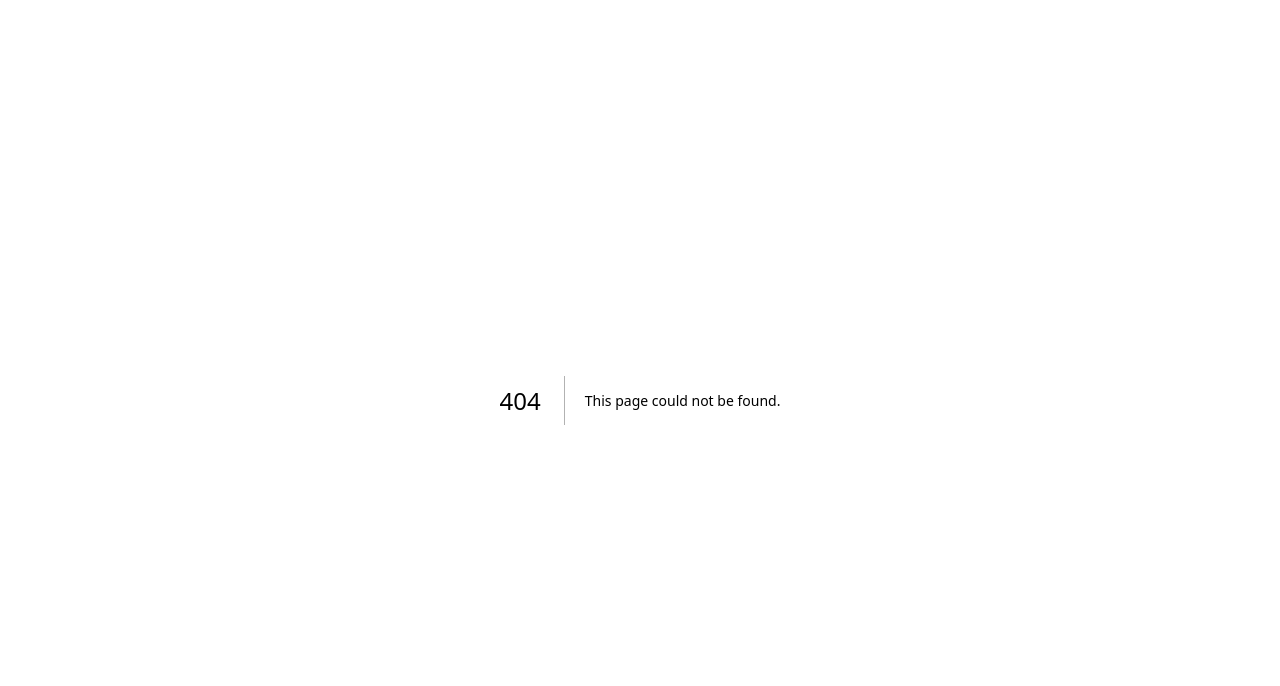
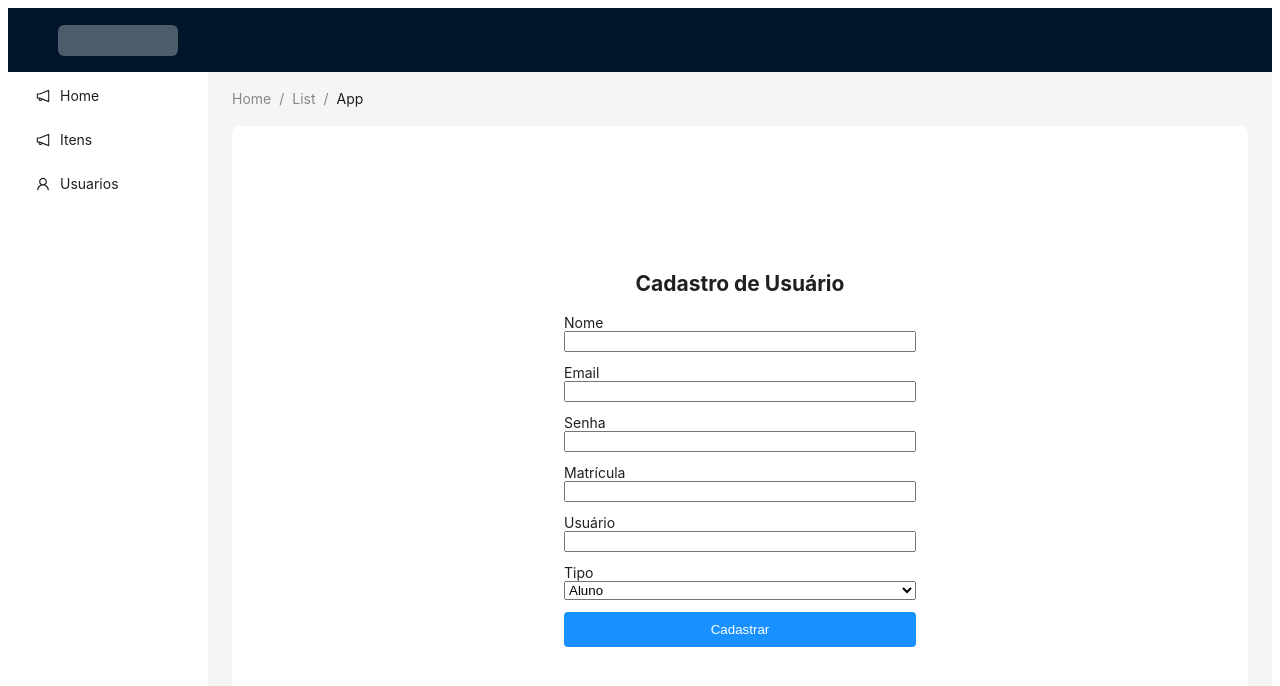
Before and after one commit to Fabrica-Unisales/pie-manager-front, a Next.js app: page /usuarios/cadastrar in a window 1280 px wide. Before the commit this address had no page. Shown: the top 686 px of the page. Built offline with nearby package versions, Linux system fonts and the light colour scheme; what @ant-design/nextjs-registry would draw is missing.

Commit message:
criação basica de uma pagina de cadastro e reformulação no login

```diff
--- /dev/null
+++ b/src/app/(auth)/usuarios/cadastrar/page.js
@@ -0,0 +1,137 @@
+"use client";
+
+import { useState, useEffect } from "react";
+import { useRouter } from "next/navigation";
+
+export default function CadastrarPage() {
+  const router = useRouter();
+  const [usuarios, setUsuarios] = useState([]);
+  const [form, setForm] = useState({
+    nome: "",
+    email: "",
+    senha: "",
+    matricula: "",
+    usuario: "",
+    tipo: "Aluno",
+  });
+
+  useEffect(() => {
+    const dados = localStorage.getItem("usuarios");
+    if (dados) {
+      setUsuarios(JSON.parse(dados));
+    }
+  }, []);
+
+  const handleChange = (e) => {
+    setForm({ ...form, [e.target.name]: e.target.value });
+  };
+
+  const handleSubmit = (e) => {
+    e.preventDefault();
+
+    const novoUsuario = {
+      id: usuarios.length + 1,
+      nome: form.nome,
+      email: form.email,
+      senha_hash: btoa(form.senha),
+      matricula: form.matricula,
+      usuario: form.usuario,
+      tipo: form.tipo,
+    };
+
+    const atualizados = [...usuarios, novoUsuario];
+    setUsuarios(atualizados);
+    localStorage.setItem("usuarios", JSON.stringify(atualizados));
+
+    alert("Usuário cadastrado com sucesso!");
+    router.push("/usuarios/login");
+  };
+
+  return (
+    <div style={{ maxWidth: 400, margin: "80px auto", padding: 24 }}>
+      <h2 style={{ textAlign: "center" }}>Cadastro de Usuário</h2>
+
+      <form onSubmit={handleSubmit}>
+        <div style={{ marginBottom: 12 }}>
+          <label>Nome</label>
+          <input
+            name="nome"
+            value={form.nome}
+            onChange={handleChange}
+            required
+            style={{ width: "100%" }}
+          />
+        </div>
+        <div style={{ marginBottom: 12 }}>
+          <label>Email</label>
+          <input
+            type="email"
+            name="email"
+            value={form.email}
+            onChange={handleChange}
+            required
+            style={{ width: "100%" }}
+          />
+        </div>
+        <div style={{ marginBottom: 12 }}>
+          <label>Senha</label>
+          <input
+            type="password"
+            name="senha"
+            value={form.senha}
+            onChange={handleChange}
+            required
+            style={{ width: "100%" }}
+          />
+        </div>
+        <div style={{ marginBottom: 12 }}>
+          <label>Matrícula</label>
+          <input
+            name="matricula"
+            value={form.matricula}
+            onChange={handleChange}
+            required
+            style={{ width: "100%" }}
+          />
+        </div>
+        <div style={{ marginBottom: 12 }}>
+          <label>Usuário</label>
+          <input
+            name="usuario"
+            value={form.usuario}
+            onChange={handleChange}
+            required
+            style={{ width: "100%" }}
+          />
+        </div>
+        <div style={{ marginBottom: 12 }}>
+          <label>Tipo</label>
+          <select
+            name="tipo"
+            value={form.tipo}
+            onChange={handleChange}
+            style={{ width: "100%" }}
+          >
+            <option value="Aluno">Aluno</option>
+            <option value="Professor">Professor</option>
+            <option value="Coordenador">Coordenador</option>
+            <option value="AvaliadorExterno">Avaliador Externo</option>
+          </select>
+        </div>
+        <button
+          type="submit"
+          style={{
+            width: "100%",
+            padding: 10,
+            background: "#1890ff",
+            color: "#fff",
+            border: "none",
+            borderRadius: 4,
+          }}
+        >
+          Cadastrar
+        </button>
+      </form>
+    </div>
+  );
+}
```
Also changed, not shown: src/app/(auth)/usuarios/page.js (+55 -22 lines).
